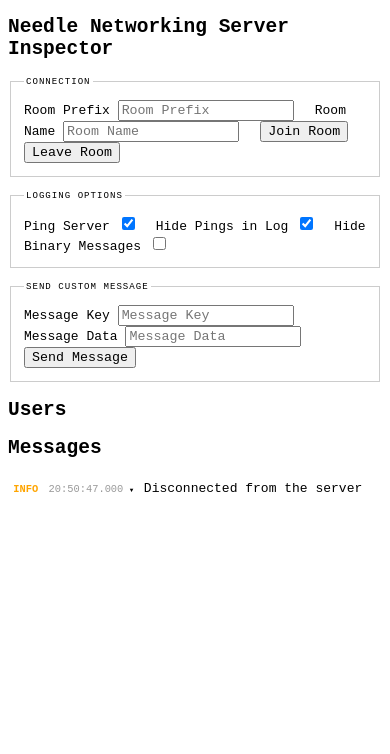
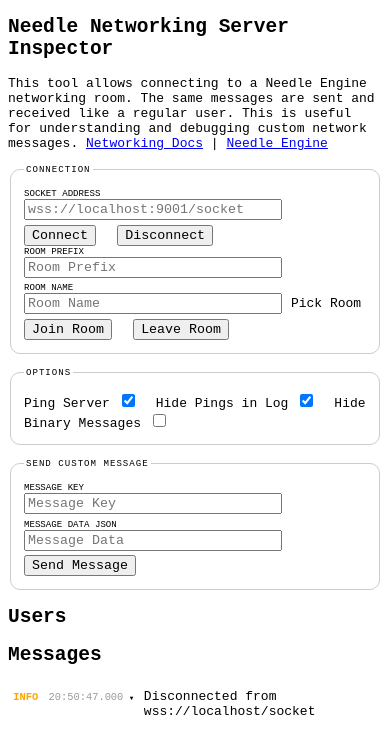
Before and after one commit to needle-engine/networking-local, a website: page express/public/inspect.html in a window 390 px wide. Drawn offline with Linux system fonts and the light colour scheme; no server answers.

Commit message:
allow connecting to a different endpoint, allow querying all rooms in development mode

```diff
--- a/express/public/inspect.html
+++ b/express/public/inspect.html
@@ -9,7 +9,6 @@
         // setup
         const ourPage = window.location.pathname;
         const socketUrl = `wss://${window.location.host}/socket`;
-        const socket = new WebSocket(socketUrl);
 
         // get ?room query parameter from the URL and set the room name input
         const urlParams = new URLSearchParams(window.location.search);
@@ -17,9 +16,13 @@
         const roomPrefixEl = document.querySelector('input#room-prefix');
         const messageKeyEl = document.querySelector('input#message-key');
         const messageDataEl = document.querySelector('input#message-data');
+        const socketEndpointEl = document.querySelector('input#endpoint');
         const shouldPingEl = document.querySelector('input#should-ping');
         const hidePingEl = document.querySelector('input#hide-pings');
         const hideBinaryEl = document.querySelector('input#hide-binary');
+        const connectButton = document.getElementById('connect');
+        const disconnectButton = document.getElementById('disconnect');
+        const createdRoomsEl = document.getElementById('created-rooms');
 
         function setup(el, param) {
             const currentParam = urlParams.get(param);
@@ -47,6 +50,9 @@
         setup(messageDataEl, 'data');
         setup(shouldPingEl, 'ping');
         setup(hideBinaryEl, 'hideBin');
+        setup(socketEndpointEl, 'url');
+
+        let socket = new WebSocket(socketEndpointEl.value || socketUrl);
 
         function send(key, data) {
             const d = { key, data };
@@ -54,28 +60,83 @@
             log('sent', key, d);
         }
 
+        hidePingEl.addEventListener('change', () => {
+            document.querySelector('ul#messages').classList.toggle('hide-ping', hidePingEl.checked);
+        });
+
         hideBinaryEl.addEventListener('change', () => {
             document.querySelector('ul#messages').classList.toggle('hide-binary', hideBinaryEl.checked);
         });
 
-        // get the join-room button and add a click event listener
+        // This is only available when the server has a /rooms endpoint.
+        // Typically, that will only be available in a local server for testing.
+        function fetchExistingRooms() {
+            const socket = socketEndpointEl.value || socketUrl;
+            const socketParent = new URL(socket);
+            fetch(`https://${socketParent.hostname}:${socketParent.port}/rooms`)
+                .then(res => res.json())
+                .then(data => {
+                    createdRoomsEl.innerHTML = '';
+                    const placeholder = document.createElement('option');
+                    placeholder.disabled = true;
+                    placeholder.textContent = 'Select Room';
+                    createdRoomsEl.appendChild(placeholder);
+                    for (const room of data) {
+                        const option = document.createElement('option');
+                        option.value = room;
+                        option.textContent = room;
+                        createdRoomsEl.appendChild(option);
+                    }
+                })
+                .catch(err => {
+                    createdRoomsEl.style.display = 'none';
+                });
+        }
+
+        createdRoomsEl.addEventListener('click', () => {
+            fetchExistingRooms();
+        });
+
+        fetchExistingRooms();
+
+        function leaveRoom() {
+            socket.close();
+            userList.clear();
+            updateUsers(userList);
+        }
+
+        function joinRoom() {
+            socket = new WebSocket(socketEndpointEl.value || socketUrl);
+            socketSetup(socket);
+        }
+
+        createdRoomsEl.addEventListener('change', () => {
+            const room = createdRoomsEl.value;
+            if (room) {
+                leaveRoom();
+                roomPrefixEl.value = room;
+                roomNameEl.value = "";
+                joinRoom();
+            }
+        });
+
         const joinRoomButton = document.getElementById('join-room');
         joinRoomButton.addEventListener('click', () => {
-            // Send "join-room" message to the server
             send('join-room', {
                 room: roomPrefixEl.value + roomNameEl.value,
             });
         });
 
+        connectButton.addEventListener('click', () => { joinRoom(); });
+        disconnectButton.addEventListener('click', () => { leaveRoom(); });
+
         const leaveRoomButton = document.getElementById('leave-room');
         leaveRoomButton.addEventListener('click', () => {
-            // Send "leave-room" message to the server
             send('leave-room', {});
         });
 
         const sendMessageButton = document.getElementById('send-message');
         sendMessageButton.addEventListener('click', () => {
-            // Send "message" message to the server
             let msg = "";
             try {
                 msg = JSON.parse(messageDataEl.value);
@@ -103,14 +164,9 @@
 
         // log function to log messages to the page
         const logEl = document.querySelector('ul#messages');
+        logEl.classList.add('hide-ping');
+        logEl.classList.toggle('hide-binary', hideBinaryEl.checked);
         function log(type, ...args) {
-            if (args.length > 0 && (
-                (args[0] === 'ping' && hidePingEl.checked) ||
-                (args[0].key === 'pong' && hidePingEl.checked))
-            ) {
-                return;
-            }
-
             const li = document.createElement('li');
 
             const typeSpan = document.createElement('span');
@@ -142,6 +198,9 @@
                         li.classList.add('binary');
                         continue;
                     }
+                    if (arg.key === "ping" || arg.key === "pong") {
+                        li.classList.add('ping');
+                    }
                     contentSpan.textContent += JSON.stringify(arg, null, 2) + ' ';
                 } else {
                     contentSpan.textContent += arg + ' ';
@@ -152,9 +211,14 @@
             logEl.insertBefore(li, logEl.firstChild);
         }
 
+        socketSetup(socket);
+
+        function socketSetup(socket) {
+
             socket.onopen = () => {
-            log('info', "Connected to the server");
+                log('info', "Connected to " + socket.url);
             };
+
             socket.onmessage = (event) => {
                 if (typeof event.data === 'string') {
                     const data = JSON.parse(event.data);
@@ -213,16 +277,17 @@
                 }
             };
 
+            socket.onclose = () => {
+                log('info', 'Disconnected from ' + socket.url);
+            };
+        }
+
         function getBufferIdentifier(data) {
             const view = new DataView(data);
             const length = view.getUint32(0, true);
             const identifier = new Uint8Array(data, 4, 4);
             return String.fromCharCode.apply(null, identifier);
         }
-
-        socket.onclose = () => {
-            log('info', 'Disconnected from the server');
-        };
 
         setInterval(() => {
             if (shouldPingEl.checked && socket.readyState === WebSocket.OPEN) {
@@ -249,7 +314,7 @@
             white-space: pre-wrap;
         }
 
-        input, button {
+        input, button, select, option {
             font-family: monospace;
             margin-right: 1em;
         }
@@ -276,7 +341,7 @@
             padding: 0.5em;
         }
 
-        ul.hide-binary li.binary {
+        ul.hide-binary li.binary, ul.hide-ping li.ping {
             display: none;
         }
 
@@ -296,6 +361,10 @@
 
         .binary span.type::after {
             content: ' binary';
+        }
+
+        .ping span.type::after {
+            content: ' heartbeat';
         }
 
         span.type.info {
@@ -321,6 +390,7 @@
             border: 1px solid #ccc;
             margin-bottom: 1em;
             padding: 1em;
+            border-radius: 10px;
         }
 
         fieldset legend {
@@ -328,23 +398,63 @@
             letter-spacing: 1px;
             text-transform: uppercase;
         }
+
+        label:has(input[type="text"]) {
+            width: 250px;
+            display: inline-block;
+            margin-bottom: 0.5em;
+            text-transform: uppercase;
+            font-size: 0.7em;
+            margin-right: 1em;
+        }
+
+        input[type="text"] {
+            width: 250px;
+        }
+
+        input:invalid {
+            background-color: rgba(255, 0, 0, 0.093);
+        }
+
+        label:has(input[type="text"]:invalid)::after {
+            content: attr(data-hint);
+            color: red;
+        }
     </style>
 </head>
 <body>
     <h2>Needle Networking Server Inspector</h2>
+    <p>
+        This tool allows connecting to a Needle Engine networking room.
+        The same messages are sent and received like a regular user.
+        This is useful for understanding and debugging custom network messages.
+        <a href="https://engine.needle.tools/docs/networking.html">Networking Docs</a> | <a href="https://needle.tools">Needle Engine</a>
+    </p>
+
     <fieldset>
         <legend>Connection</legend>
+        <label data-hint="Must start with wss://">Socket Address
+            <input id="endpoint" type="text" placeholder="wss://localhost:9001/socket" pattern="\wss:\/\/.*">
+        </label>
+        <button id="connect">Connect</button>
+        <button id="disconnect">Disconnect</button>
+        <br/>
         <label>Room Prefix
             <input id="room-prefix" type="text" placeholder="Room Prefix">
         </label>
         <label>Room Name
             <input id="room-name" type="text" placeholder="Room Name">
         </label>
+        <label>Pick Room
+            <select title="Created Rooms" id="created-rooms">
+                <option disabled>Select Room</option>
+            </select>
+        </label>
         <button id="join-room">Join Room</button>
         <button id="leave-room">Leave Room</button>
     </fieldset>
     <fieldset>
-        <legend>Logging options</legend>
+        <legend>Options</legend>
         <label>Ping Server
             <input id="should-ping" type="checkbox" checked>
         </label>
@@ -360,7 +470,7 @@
         <label>Message Key
             <input id="message-key" type="text" placeholder="Message Key">
         </label>
-        <label>Message Data
+        <label>Message Data JSON
             <input id="message-data" type="text" placeholder="Message Data">
         </label>
         <button id="send-message">Send Message</button>
```
Also changed, not shown: express/index.js (+14 -3 lines), 1 other file. Lines whose indentation alone changed are shown as unchanged.
